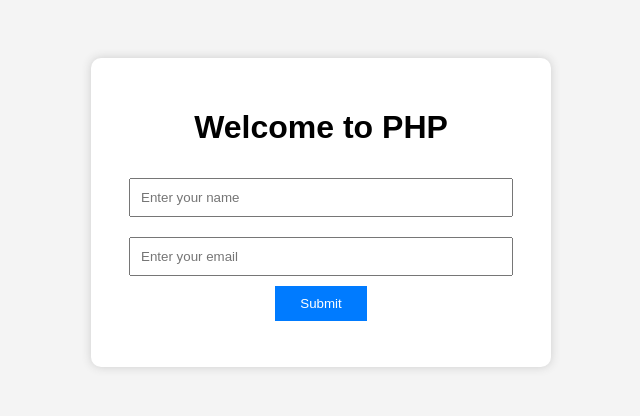
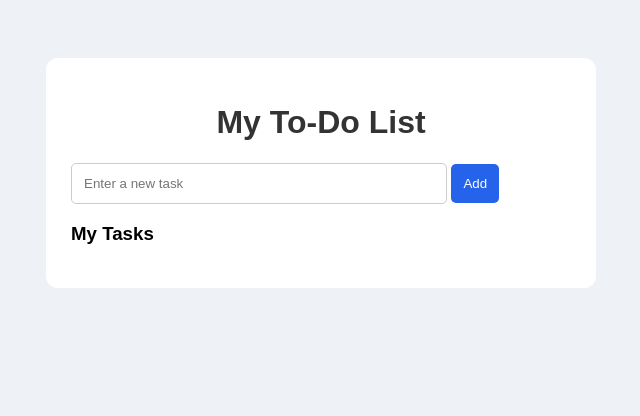
Before and after one commit to Fatimaq07/openshift..., a PHP site: page / in a window 1280 px wide. Shown: the top 416 px of the page, without its empty margins (319-959 px from the left). Run offline with PHP 8.4, Linux system fonts and the light colour scheme.

Commit message:
Refactor PHP To-Do List functionality and UI

```diff
--- a/index.php
+++ b/index.php
@@ -1,13 +1,28 @@
 
 <?php
-// PHP code
-$message = "";
+session_start();
 
-if ($_SERVER["REQUEST_METHOD"] == "POST") {
-    $name = htmlspecialchars($_POST["name"]);
-    $email = htmlspecialchars($_POST["email"]);
+if (!isset($_SESSION['tasks'])) {
+    $_SESSION['tasks'] = [];
+}
 
-    $message = "Welcome, " . $name . "! Your email is " . $email;
+// Add task
+if (isset($_POST['add_task'])) {
+    $task = trim($_POST['task']);
+
+    if (!empty($task)) {
+        $_SESSION['tasks'][] = $task;
+    }
+}
+
+// Delete task
+if (isset($_GET['delete'])) {
+    $index = (int) $_GET['delete'];
+
+    if (isset($_SESSION['tasks'][$index])) {
+        unset($_SESSION['tasks'][$index]);
+        $_SESSION['tasks'] = array_values($_SESSION['tasks']);
+    }
 }
 ?>
 
@@ -16,37 +31,56 @@ if ($_SERVER["REQUEST_METHOD"] == "POST") {
 <head>
     <meta charset="UTF-8">
     <meta name="viewport" content="width=device-width, initial-scale=1.0">
-    <title> openshift</title>
+    <title>PHP To-Do List</title>
 
     <style>
         body {
             font-family: Arial, sans-serif;
-            background: #f4f4f4;
-            text-align: center;
+            background: #eef2f7;
             padding: 50px;
         }
 
         .container {
+            max-width: 500px;
+            margin: auto;
             background: white;
-            padding: 30px;
-            max-width: 400px;
-            margin: auto;
-            border-radius: 10px;
-            box-shadow: 0 0 10px #ccc;
+            padding: 25px;
+            border-radius: 12px;
+        }
+
+        h1 {
+            text-align: center;
+            color: #333;
         }
 
         input {
-            width: 90%;
-            padding: 10px;
-            margin: 10px 0;
+            width: 70%;
+            padding: 12px;
+            border: 1px solid #ccc;
+            border-radius: 5px;
         }
 
         button {
-            padding: 10px 25px;
-            background: #007bff;
+            padding: 12px;
+            background: #2563eb;
             color: white;
             border: none;
+            border-radius: 5px;
             cursor: pointer;
+        }
+
+        li {
+            padding: 12px;
+            margin-top: 10px;
+            background: #f1f5f9;
+            list-style: none;
+            display: flex;
+            justify-content: space-between;
+        }
+
+        a {
+            color: red;
+            text-decoration: none;
         }
     </style>
 </head>
@@ -54,17 +88,25 @@ if ($_SERVER["REQUEST_METHOD"] == "POST") {
 <body>
 
 <div class="container">
-    <h1>Welcome to PHP</h1>
 
-    <form method="POST" action="">
-        <input type="text" name="name" placeholder="Enter your name" required>
+    <h1>My To-Do List</h1>
 
-        <input type="email" name="email" placeholder="Enter your email" required>
-
-        <button type="submit">Submit</button>
+    <form method="POST">
+        <input type="text" name="task" placeholder="Enter a new task" required>
+        <button type="submit" name="add_task">Add</button>
     </form>
 
-    <p><?php echo $message; ?></p>
+    <h3>My Tasks</h3>
+
+    <ul>
+        <?php foreach ($_SESSION['tasks'] as $index => $task): ?>
+            <li>
+                <?= htmlspecialchars($task) ?>
+                <a href="?delete=<?= $index ?>">Delete</a>
+            </li>
+        <?php endforeach; ?>
+    </ul>
+
 </div>
 
 </body>
```
